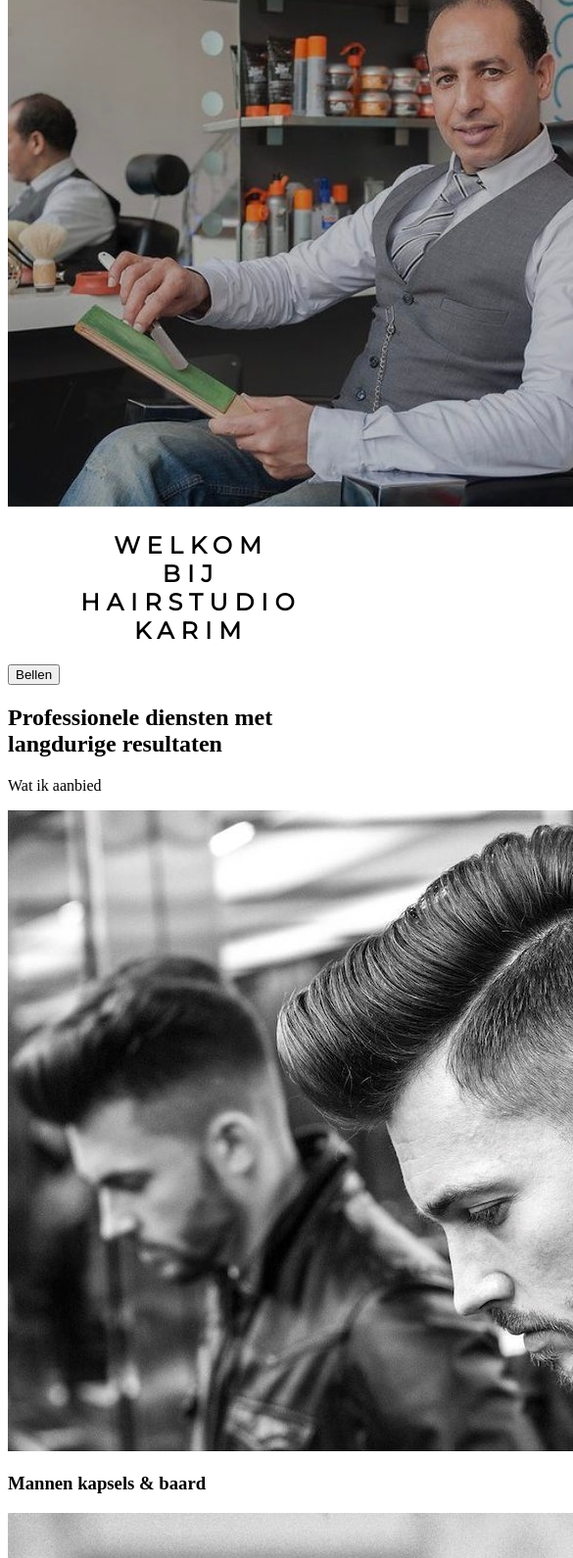
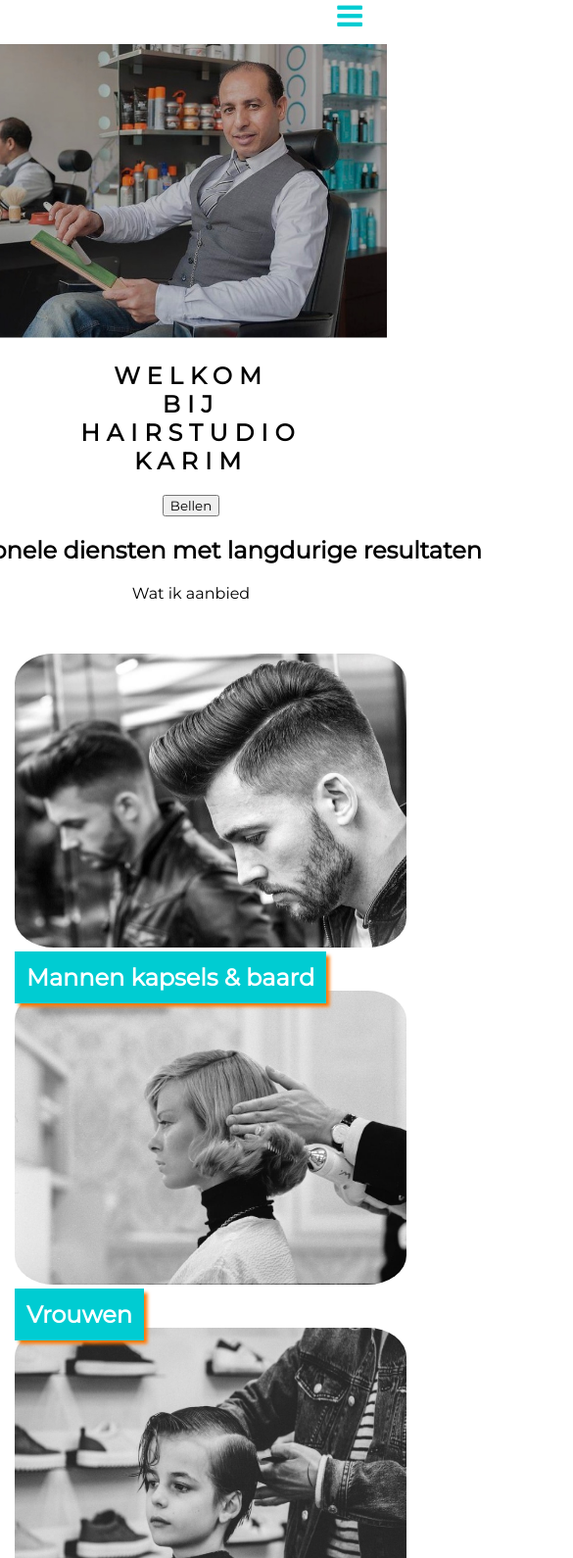
Before and after one commit to keanuwesterman/frontend, a plain HTML site: page index.html in a window 390 px wide. Shown: the part 149-1739 px from the top of the page at 98% size, 585 px wide, since content can reach past the window. Drawn offline with Linux system fonts and the light colour scheme.

Commit message:
Add files via upload

```diff
--- a/css/stijl.css
+++ b/css/stijl.css
@@ -1,8 +1,77 @@
-@font-face{
+*{
 	font-family: Montserrat;
 }
 
+body{
+	margin: 0;
+	padding:0;
+}
+
 /* Hier zorg ik dat de content in het midden blijft*/
+
+main{
+display:grid;
+  grid-auto-columns:min-content;
+  justify-content:center;
+  text-align:center;
+}
+
+/* Hier begint de css voor de NAVIGATIE*/
+nav{
+	width: 100%;
+	background: #fff;
+}
+nav ul{
+	width: 80%;
+	margin:0 auto;
+	padding:0;
+}
+ul li{
+	list-style: none;
+	display: inline-block;
+	padding:20px;
+}
+ul li:hover{
+	background: #00CCD2;
+	text-decoration: none;
+}
+ul li a{
+	color: black;
+	text-decoration: none;
+}
+
+.toggle{
+	width: 100%;
+	padding: 10px 20px;
+	background: white;
+	text-align: right;
+	box-sizing: border-box;
+	color: #00CCD2;
+	font-size: 30px;
+	display: none;
+}
+
+/* nav wordt hier responsive*/
+
+@media (max-width:720px)
+{
+	.toggle
+{
+	display: inline-block;
+}
+nav ul{
+	width: 100%;
+	display: none;
+}
+nav ul li {
+	display: block;
+	text-align:
+}
+
+.active{
+	display: block;
+}
+
 main section h1{
 	font-family: Montserrat;
 	letter-spacing: 7px;
@@ -14,12 +83,55 @@ main section h1{
 
 
 
+fieldset {
+	position:absolute;
+}
+
+/* hier positioneer ik de list van mannen/vrouwen/kinder-kapsels */
+section li img{
+	border-radius: 10%;
+
+}
+
+ul li h3 {
+  position:absolute;
+  margin:0; padding:.5em;
+  font-size:1.5em;
+  font-weight:bold;
+  color:white;
+  background-color:#00CCD2;
+  box-shadow:.15em .15em .15em #FF7600;
+}
+/*
+#z-index {
+	position: relative;
+}
+
+#z-index ul li h3 {
+  position:absolute;
+  margin:0; padding:.5em;
+  font-size:1.5em;
+  font-weight:bold;
+  color:white;
+  background-color:#00CCD2;
+  box-shadow:.15em .15em .15em #FF7600;
+}
+
+/*hier maak ik de afbeeldingen van deze list responsive*/
+.responsive{
+	width: 100%
+	height:auto;
+}
+
+fieldset {
+	position:relative;
+}
 
 /* responsive geprobeerd te maken maar wanneer ik dit inschakel, wordt deze code als eerste opgenomen.
 Wanneer ik het inschakel dan pakt hij meteen min-width: 960x; terwijl dit niet
 de bedoeling is. */
-/
 
+/*
 @media screen and (min-width: 480px) {
 header nav ul{
 padding: 2.5rem 0;
--- a/index.html
+++ b/index.html
@@ -3,15 +3,21 @@
 
 <head>
     <meta charset="UTF-8">
+    <meta name="viewport" content="width=device-width, initial-scale=1 , user-scalable=no"/>
     <link rel="stylesheet" href="css/stijl.css">
     <link href="https://fonts.googleapis.com/css?family=Montserrat" rel="stylesheet">
+    <link rel="stylesheet" href="https://stackpath.bootstrapcdn.com/font-awesome/4.7.0/css/font-awesome.min.css">
     <title>Hairstudio Karim</title>
   </head>
 
 <body>
 	<!-- Hier stel ik mijn navigatiebalk op -->
 	<header>
+	<a href="index.html"><img src="images/logo.png" title="Hairstudiokarim" alt="logohairstudiokarim"></a>
   <nav>
+  	<div class="toggle">
+  		<i class="fa fa-bars menu" aria-hidden="true"></i>
+  	</div>
         <ul>
           <li><a href="index.html">Home</a></li>
           <li><a href="prijslijst.html">Prijslijst</a></li>
@@ -19,16 +25,15 @@
           <li><a href="abbonementen.html">Abbonementen en prijzen</a></li>
         </ul>
       </nav>
+</header>
 
-	</header>
 
 	<!-- Hier begint main -->
 	<main>
 		<section>
-			<img src="images/karim.jpg" alt="foto van Karim" name="WELKOM">
+			<img src="images/karim.jpg" alt="foto van Karim" name="WELKOM" class="responsive" width="400" height="300">
 			<h1> WELKOM BIJ HAIRSTUDIO KARIM </h1>
 			<button>Bellen</button>
-
 		</section>
 
 		<section>
@@ -37,19 +42,28 @@
 		</section>
 
 		<section>
-			<img src="images/mannen.jpg" alt="mannenkapsel">
+
+		<ul>
+
+		<li id="z-index">
+			<img src="images/mannen.jpg" alt="mannenkapsel" class="responsive" width="400" height="300">
 			<h3>Mannen kapsels & baard</h3>
+		</li>
+		<li>
+			<img src="images/vrouwen.jpeg" alt="vrouwenkapsel" class="responsive" width="400" height="300">
+			<h3>Vrouwen</h3>
+		</li>
+
+		<li>
+			<img src="images/kinderen.jpeg" alt="kinderkapsel" class="responsive" width="400" height="300">
+			<h3>Kinderen</h3>
+		</li>
+
+		</ul>
+
 		</section>
 
-		<section>
-			<img src="images/vrouwen.jpeg" alt="vrouwenkapsel">
-			<h3>Vrouwen</h3>
-		</section>
 
-		<section>
-			<img src="images/kinderen.jpeg" alt="kinderkapsel">
-			<h3>Kinderen</h3>
-		</section>
 
 		<img src="images/zaak.jpg" alt="kapperszaak van binnen">
 
@@ -121,6 +135,7 @@
 	<!-- Hier footer -->
 	<footer>
 
+
 	</footer>
 
 	<script src="scripts/script.js"></script>
--- a/scripts/script.js
+++ b/scripts/script.js
@@ -1 +1,4 @@
-// JavaScript Document
+let menu = document.querySelector('.menu')
+  menu.addEventListener('click', (e) => {
+    document.querySelector('ul').classList.toggle('active');
+  })
```
Also changed, not shown: images/logo.png (added), 1 other file.
